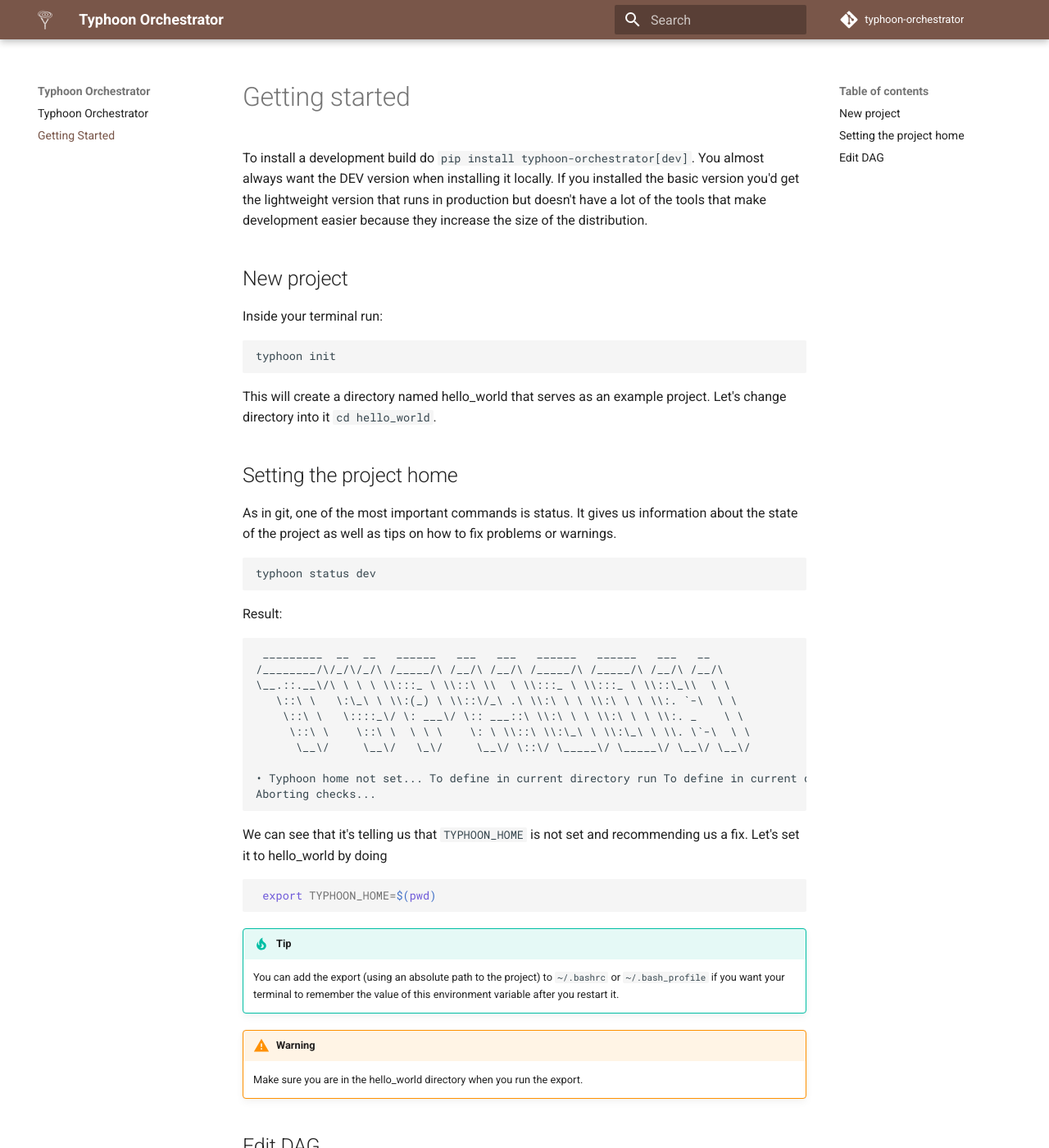
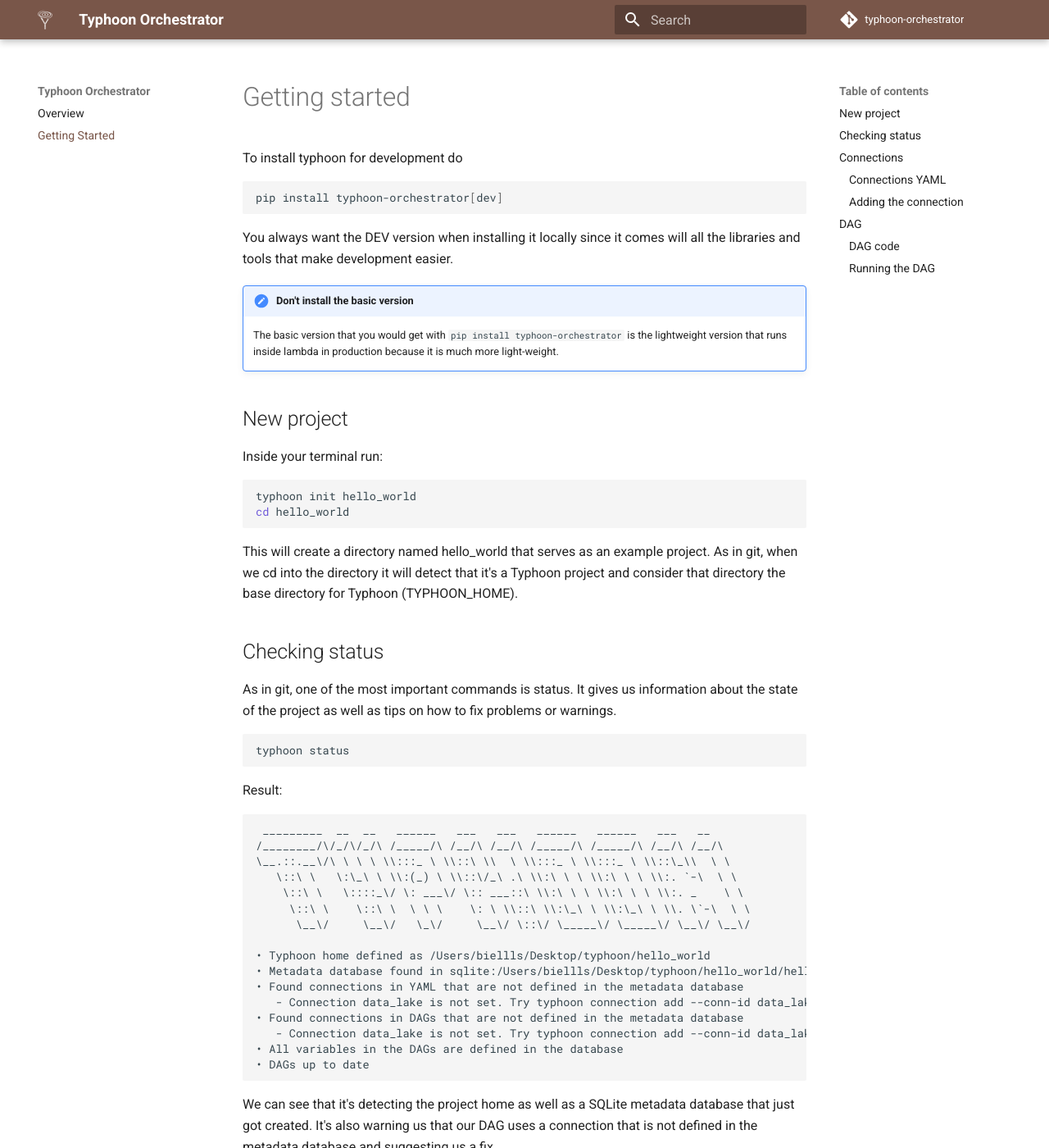
Before and after one commit to biellls/typhoon-orchestrator, an MkDocs documentation site: the page built from docs/getting-started.md, in a window 1280 px wide and 1400 px high. Shown: the whole window at 82% size. Built offline with MkDocs 1.6.1 and Material for MkDocs 9.7.7, drawn with Linux system fonts in a browser that asks for light colours; comment, search, counter and statistics services are not loaded; some of the changed text lies outside the part shown.

Commit message:
Improved docs

````diff
--- a/docs/getting-started.md
+++ b/docs/getting-started.md
@@ -1,23 +1,33 @@
 # Getting started
 
-To install a development build do `pip install typhoon-orchestrator[dev]`. You almost always want the DEV version when installing it locally. If you installed the basic version you'd get the lightweight version that runs in production but doesn't have a lot of the tools that make development easier because they increase the size of the distribution.
+To install typhoon for development do
+
+```bash
+pip install typhoon-orchestrator[dev]
+```
+
+You always want the DEV version when installing it locally since it comes will all the libraries and tools that make development easier.
+
+!!! error "Don't install the basic version"
+    The basic version that you would get with `pip install typhoon-orchestrator` is the lightweight version that runs inside lambda in production because it is much more light-weight.
 
 ## New project
 
 Inside your terminal run:
 
 ```bash
-typhoon init
+typhoon init hello_world
+cd hello_world
 ```
 
-This will create a directory named hello_world that serves as an example project. Let's change directory into it `cd hello_world`.
+This will create a directory named hello_world that serves as an example project. As in git, when we cd into the directory it will detect that it's a Typhoon project and consider that directory the base directory for Typhoon (TYPHOON_HOME).
 
-## Setting the project home
+## Checking status
 
 As in git, one of the most important commands is status. It gives us information about the state of the project as well as tips on how to fix problems or warnings.
 
 ```bash
-typhoon status dev
+typhoon status
 ```
 
 Result:
@@ -30,36 +40,97 @@
      \::\ \    \::\ \  \ \ \    \: \ \\::\ \\:\_\ \ \\:\_\ \ \\. \`-\  \ \
       \__\/     \__\/   \_\/     \__\/ \::\/ \_____\/ \_____\/ \__\/ \__\/
 
-• Typhoon home not set... To define in current directory run To define in current directory run export TYPHOON_HOME=$(pwd)
-Aborting checks...
+• Typhoon home defined as /Users/biellls/Desktop/typhoon/hello_world
+• Metadata database found in sqlite:/Users/biellls/Desktop/typhoon/hello_world/hello_world.db
+• Found connections in YAML that are not defined in the metadata database
+   - Connection data_lake is not set. Try typhoon connection add --conn-id data_lake --conn-env CONN_ENV
+• Found connections in DAGs that are not defined in the metadata database
+   - Connection data_lake is not set. Try typhoon connection add --conn-id data_lake --conn-env CONN_ENV
+• All variables in the DAGs are defined in the database
+• DAGs up to date
 ```
 
-We can see that it's telling us that `TYPHOON_HOME` is not set and recommending us a fix. Let's set it to hello_world by doing
+We can see that it's detecting the project home as well as a SQLite metadata database that just got created. It's also warning us that our DAG uses a connection that is not defined in the metadata database and suggesting us a fix.
+
+!!! tip "Bash/ZSH complete"
+    To get bash complete for the project run `eval "$(_TYPHOON_COMPLETE=source typhoon)"` and add that into `~/.bashrc`. For zsh run `eval "$(_TYPHOON_COMPLETE=source_zsh typhoon)"` and add that into `~/.zshrc`
+
+## Connections
+### Connections YAML
+
+During development we may want to use different connections to test our DAGs. For example we may start development writing to a local file and after that is working correctly switch the connection to S3 to finish testing. We may also want to keep the production connection details somewhere handy.
+
+For this specific purpose there is a file called `connections.yml` in our project where we will define all our connection details. Furthermore, for one connection name we can define different connection environments, each with their own connection. For example in this project we will write data using a connection called `data_lake` which has two connection environments, `local` which writes to a local file and `test` which writes to S3. It is possible to use them interchangeably since they both implement the same interface: `FileSystemHook`.
+
+
+**connections.yml:**
+```yaml
+data_lake:
+  test:
+    conn_type: s3
+    extra:
+      bucket: my-typhoon-test-bucket
+
+  local:
+    conn_type: local_storage
+    extra:
+      base_path: /tmp/data_lake/
+```
+
+!!! note "connections.yml is not versioned"
+    The `connections.yml` file may contain passwords so it should never be versioned. That is why it's included in the `.gitignore` file for projects generated with the CLI.
+
+### Adding the connection
+
+Following the advice we got from the `typhoon status command` we will now add the connection to the metadata database. We will add the local data_lake connection with the command:
 
 ```bash
- export TYPHOON_HOME=$(pwd)
+typhoon connection add --conn-id data_lake --conn-env local
+# Check that it was added
+typhoon connection ls -l
 ```
 
-!!! tip
-    You can add the export (using an absolute path to the project) to `~/.bashrc` or `~/.bash_profile` if you want your terminal to remember the value of this environment variable after you restart it.
+If we run the status command again we will see that everything is ok in our project now:
 
-!!! warning
-    Make sure you are in the hello_world directory when you run the export.
+```bash
+typhoon status
+```
 
-## Edit DAG
+```text
+ _________  __  __   ______   ___   ___   ______   ______   ___   __
+/________/\/_/\/_/\ /_____/\ /__/\ /__/\ /_____/\ /_____/\ /__/\ /__/\
+\__.::.__\/\ \ \ \ \\:::_ \ \\::\ \\  \ \\:::_ \ \\:::_ \ \\::\_\\  \ \
+   \::\ \   \:\_\ \ \\:(_) \ \\::\/_\ .\ \\:\ \ \ \\:\ \ \ \\:. `-\  \ \
+    \::\ \   \::::_\/ \: ___\/ \:: ___::\ \\:\ \ \ \\:\ \ \ \\:. _    \ \
+     \::\ \    \::\ \  \ \ \    \: \ \\::\ \\:\_\ \ \\:\_\ \ \\. \`-\  \ \
+      \__\/     \__\/   \_\/     \__\/ \::\/ \_____\/ \_____\/ \__\/ \__\/
 
-We notice that there is an example DAG in `dags/hello_world.yml`.
+• Typhoon home defined as /Users/biellls/Desktop/typhoon/hello_world
+• Metadata database found in sqlite:/Users/biellls/Desktop/typhoon/hello_world/hello_world.db
+• All connections in YAML are defined in the database
+• All connections in the DAGs are defined in the database
+• All variables in the DAGs are defined in the database
+• DAGs up to date
+```
+
+!!! tip "Use bash complete"
+    Typhoon CLI has intelligent completion for a lot of commands and arguments so make sure to hit TAB whenever you want some help. It can suggest connection IDs and connection environments from the `connections.yml` file.
+
+## DAG
+
+### DAG code
+We can check an example DAG in `dags/hello_world.yml`.
 
 !!! tip
     To get some editor completion and hints you can configure the JSON schema in `dag_schema.json` as the schema for the DAG YAML file. This can be done in VS Code with the [Red Hat YAML extension](https://marketplace.visualstudio.com/items?itemName=redhat.vscode-yaml) or in [PyCharm natively](https://www.jetbrains.com/help/pycharm/json.html).
 
 ```yaml
 name: hello_world
-schedule_interval: rate(10 minutes)
+schedule_interval: rate(10 minutes)   # Can also be a cron expression or a string such as "@daily"
 
 nodes:
   send_data:
-    function: typhoon.flow_control.branch
+    function: typhoon.flow_control.branch   # Yields a batch for each item in branches
     config:
       branches:
         - ['users.txt', 'John, Amy, Adam, Jane']
@@ -80,3 +151,20 @@
       path => APPLY: f'/store/{$BATCH[0]}'
     destination: write_data
 ```
+
+This DAG has three branches, each with a file name and a string and for each branch it will write the string data into that file
+
+!!! info "Skim the code"
+    Don't get caught up on the details, we will explain how to create your own DAGs in the following section.
+
+### Running the DAG
+
+We can run this with:
+
+```bash
+typhoon dag run --dag-name hello_world
+```
+
+We can check the files that have been written to `/tmp/data_lake/store/` where `/tmp/data_lake/` was the base directory defined for our connection (go back to `connections.yml` to check) and the DAG wrote to `/store/[FILE_NAME]`.
+
+The file name was the first item of the list in each batch (eg: the first batch is the list `['users.txt', 'John, Amy, Adam, Jane']`) and the second item of the list are the contents that were written to that file.
--- a/mkdocs.yml
+++ b/mkdocs.yml
@@ -14,7 +14,7 @@
     - 'auto'
 
 nav:
-  - Typhoon Orchestrator: 'index.md'
+  - Overview: 'index.md'
   - Getting Started: 'getting-started.md'
 
 markdown_extensions:
````
Also changed, not shown: docs/index.md (+29 -5 lines), 6 other files.
